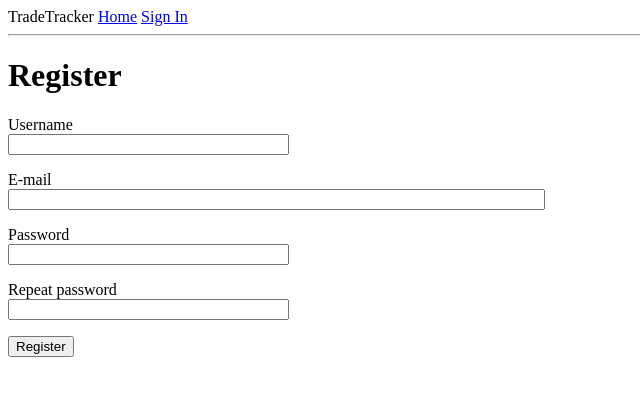
After one commit to tmarketin/TradeTrackerInFlask, a Flask app: page /register in a window 1280 px wide. The commit adds this page. Shown: the top 396 px of the page, without its empty margins (0-640 px from the left). Run offline with Flask 2, Linux system fonts and the light colour scheme.

Commit message:
Chapter 5, user login and registration

```diff
--- a/app/__init__.py
+++ b/app/__init__.py
@@ -2,10 +2,13 @@ from flask import Flask
 from config import Config
 from flask_sqlalchemy import SQLAlchemy
 from flask_migrate import Migrate
+from flask_login import LoginManager
 
 appInstance = Flask(__name__)
 appInstance.config.from_object(Config)
 db = SQLAlchemy(appInstance)
 migrateInstance = Migrate(appInstance, db)
+loginInstance = LoginManager(appInstance)
+loginInstance.login_view = 'login'
 
 from app import routes, models
--- a/app/forms.py
+++ b/app/forms.py
@@ -1,9 +1,27 @@
 from flask_wtf import FlaskForm
 from wtforms import StringField, PasswordField, BooleanField, SubmitField
-from wtforms.validators import DataRequired
+from wtforms.validators import DataRequired, ValidationError, Email, EqualTo
+from app.models import User
 
 class LoginForm(FlaskForm):
     username = StringField('Username', validators = [DataRequired()])
     password = PasswordField('Password', validators = [DataRequired()])
     rememberMe = BooleanField('Remember Me')
     submit = SubmitField('Sign In')
+
+class RegistrationForm(FlaskForm):
+    username = StringField('Username', validators = [DataRequired()])
+    email = StringField('E-mail', validators = [DataRequired(), Email()])
+    password = PasswordField('Password', validators = [DataRequired()])
+    password2 = PasswordField('Repeat password', validators = [DataRequired(), EqualTo('password')])
+    submit = SubmitField('Register')
+
+    def validate_username(self, username):
+        user = User.query.filter_by(username = username.data).first()
+        if user is not None:
+            raise ValidationError('Please select a different username')
+
+    def validate_email(self, email):
+        user = User.query.filter_by(email = email.data).first()
+        if user is not None:
+            raise ValidationError('Please use a different email address')
--- a/app/routes.py
+++ b/app/routes.py
@@ -1,9 +1,13 @@
-from app import appInstance
-from flask import render_template, flash, redirect, url_for
-from app.forms import LoginForm
+from app import appInstance, db
+from app.forms import LoginForm, RegistrationForm
+from app.models import User
+from flask import render_template, flash, redirect, url_for, request
+from flask_login import current_user, login_user, logout_user, login_required
+from werkzeug.urls import url_parse
 
 @appInstance.route('/')
 @appInstance.route('/index')
+@login_required
 def index():
     people = [{
         'name': 'Edward Teller',
@@ -20,16 +24,42 @@ def index():
 
 @appInstance.route('/login', methods = ['GET', 'POST'])
 def login():
+    if current_user.is_authenticated:
+        return redirect(url_for('index'))
     formInstance  = LoginForm()
     if formInstance.validate_on_submit():
-        flash('Login requested for user {}, rememberMe = {}'.format(
-            formInstance.username.data, formInstance.rememberMe.data)
-            )
-        return redirect(url_for('index'))
-
+        user = User.query.filter_by(username = formInstance.username.data).first()
+        if user is None or not user.check_password(formInstance.password.data):
+            flash('Invalid username or password')
+            return redirect(url_for('login'))
+        login_user(user, remember = formInstance.rememberMe.data)
+        nextPage = request.args.get('next')
+        if not nextPage or url_parse(nextPage).netloc != '':
+            return redirect(url_for('index'))
+        return redirect(nextPage)
     return render_template('login.html', title = 'Sign In', form = formInstance)
 
+@appInstance.route('/logout')
+def logout():
+    logout_user()
+    return redirect(url_for('index'))
+
+@appInstance.route('/register', methods = ['GET', 'POST'])
+def register():
+    if current_user.is_authenticated:
+        return redirect(url_for('index'))
+    formInstance = RegistrationForm()
+    if formInstance.validate_on_submit():
+        newUser = User(username = formInstance.username.data, email = formInstance.email.data)
+        newUser.set_password(formInstance.password.data)
+        db.session.add(newUser)
+        db.session.commit()
+        flash('Congratulations, registration successful!')
+        return redirect(url_for('login'))
+    return render_template('register.html', title = 'Register', form = formInstance)
+
 @appInstance.route('/jsontest')
+@login_required
 def jsonTest():
     people = {
         'name': 'Edward Teller',
--- a/app/templates/base.html
+++ b/app/templates/base.html
@@ -9,7 +9,11 @@
     <body>
         <div>TradeTracker
             <a href="{{ url_for('index') }}">Home</a>
+            {% if current_user.is_anonymous %}
             <a href="{{ url_for('login') }}">Sign In</a>
+            {% else %}
+            <a href="{{ url_for('logout') }}">Log Out</a>
+            {% endif %}
         </div>
         <hr>
         {% with messages = get_flashed_messages() %}
--- a/app/templates/index.html
+++ b/app/templates/index.html
@@ -1,6 +1,7 @@
 {% extends 'base.html' %}
 
 {% block content %}
+    <h1>Hi, {{ current_user.username }}!</h1>
     <h2>List of people:</h2>
     {% for person in people %}
         {{ person.name }} works in {{ person.field }}<br>
--- a/app/templates/login.html
+++ b/app/templates/login.html
@@ -21,5 +21,5 @@
         <p>{{ form.rememberMe() }} {{ form.rememberMe.label }}</p>
         <p>{{ form.submit() }}</p>
     </form>
-
+    <p>New user: <a href="{{ url_for('register') }}">Click to register</a></p>
 {% endblock content %}
--- /dev/null
+++ b/app/templates/register.html
@@ -0,0 +1,37 @@
+{% extends 'base.html' %}
+
+{% block content %}
+    <h1>Register</h1>
+    <form action="" method="post">
+        {{ form.hidden_tag() }}
+        <p>
+            {{ form.username.label }}<br>
+            {{ form.username(size=32) }}<br>
+            {% for error in form.username.errors %}
+                <span style="color: red">[{{ error }}]</span>
+            {% endfor %}
+        </p>
+        <p>
+            {{ form.email.label }}<br>
+            {{ form.email(size=64) }}<br>
+            {% for error in form.email.errors %}
+                <span style="color: red">[{{ error }}]</span>
+            {% endfor %}
+        </p>
+        <p>
+            {{ form.password.label }}<br>
+            {{ form.password(size=32) }}<br>
+            {% for error in form.password.errors %}
+                <span style="color: red">[{{ error }}]</span>
+            {% endfor %}
+        </p>
+        <p>
+            {{ form.password2.label }}<br>
+            {{ form.password2(size=32) }}<br>
+            {% for error in form.password2.errors %}
+                <span style="color: red">[{{ error }}]</span>
+            {% endfor %}
+        </p>
+        <p>{{ form.submit() }}</p>
+    </form>
+{% endblock content %}
```
Also changed, not shown: app/models.py (+14 -2 lines), 1 other file.
